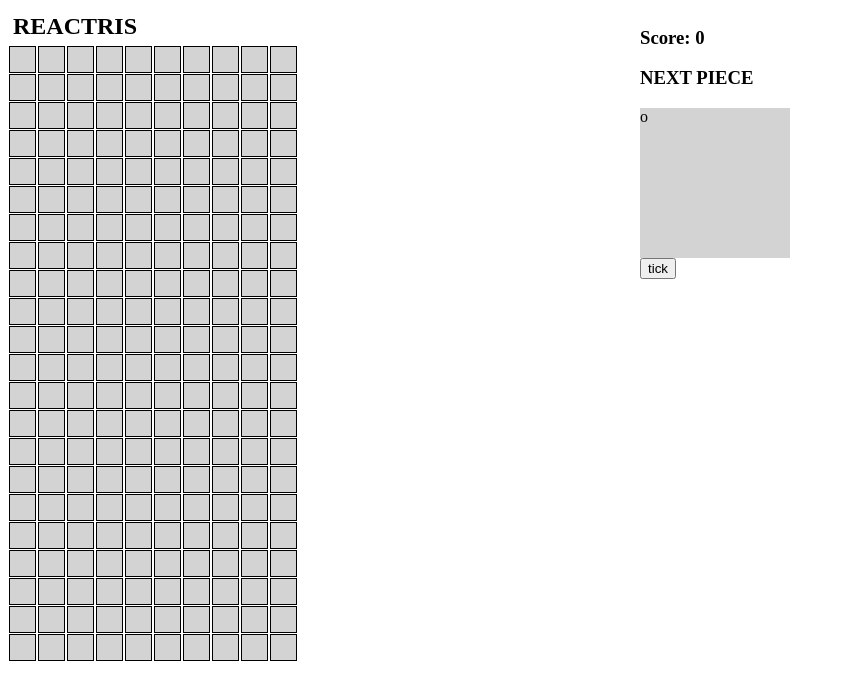
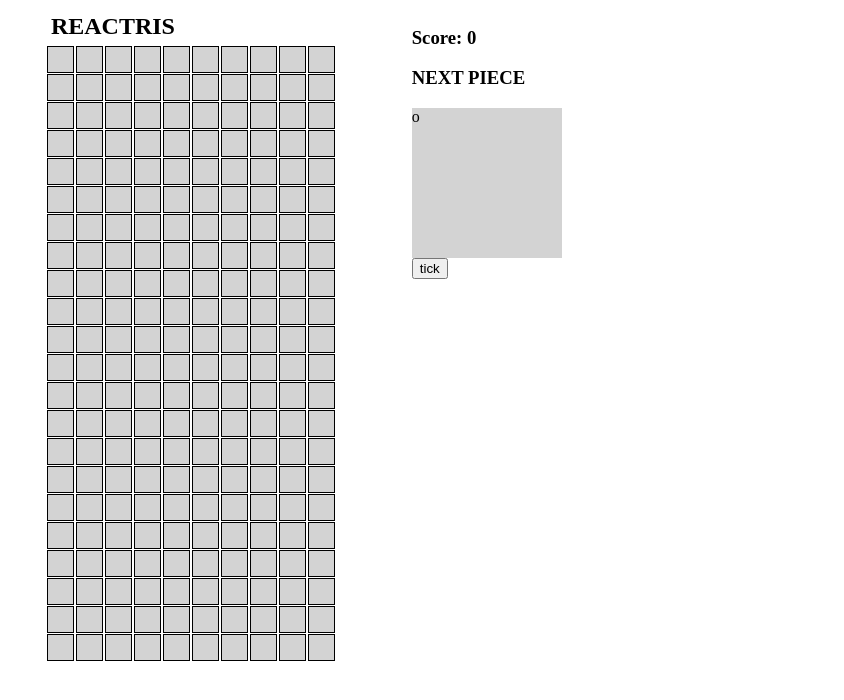
Before and after one commit to justinawrey/reactris, a React (Create React App) app: page / in a window 1280 px wide. Shown: the top 700 px of the page, without its empty margins (0-844 px from the left). Built offline with nearby package versions, Linux system fonts and the light colour scheme.

Commit message:
fixed column styling

```diff
--- a/src/App.css
+++ b/src/App.css
@@ -1,9 +1,10 @@
 .flex-container {
     display: flex;
+    justify-content: flex-start;
 }
 
 .col1, .col2 {
-    flex: 1;
+    margin: 0% 3% 0% 3%;
 }
 
 #title {
```
